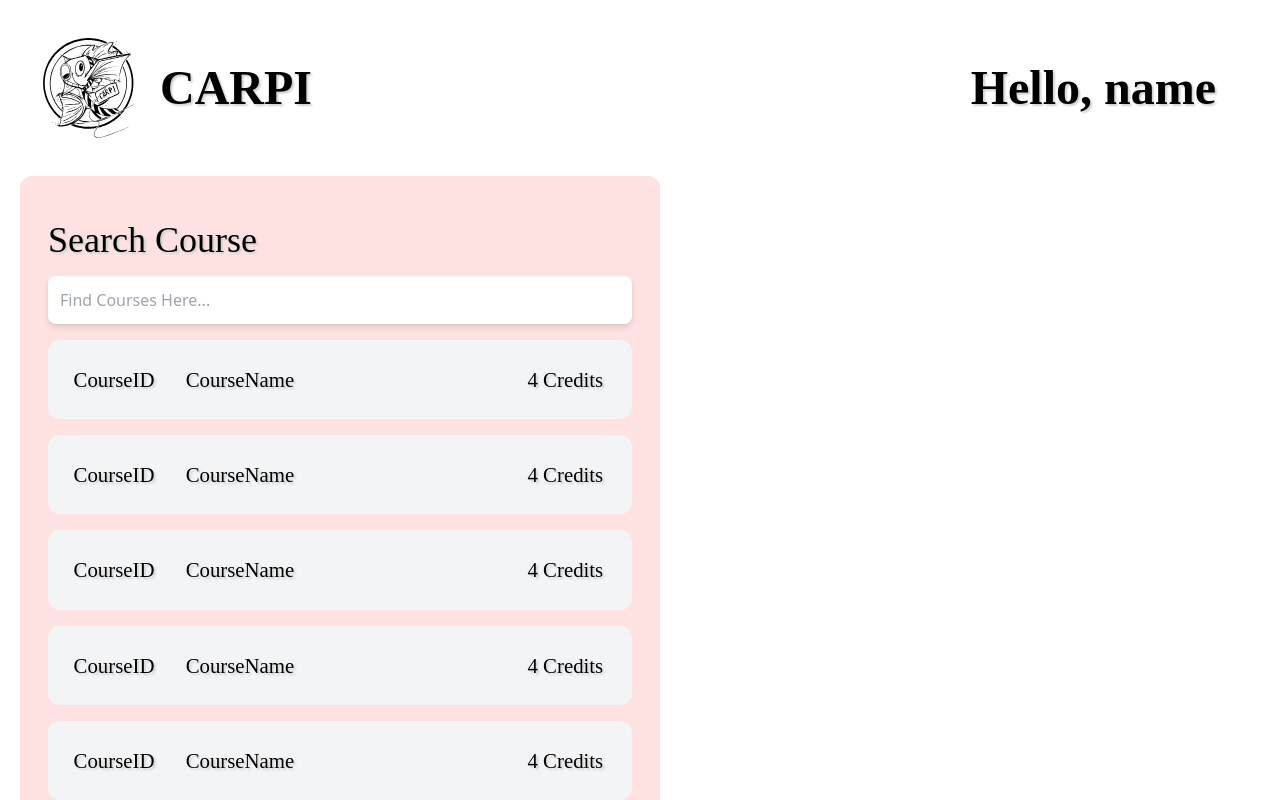
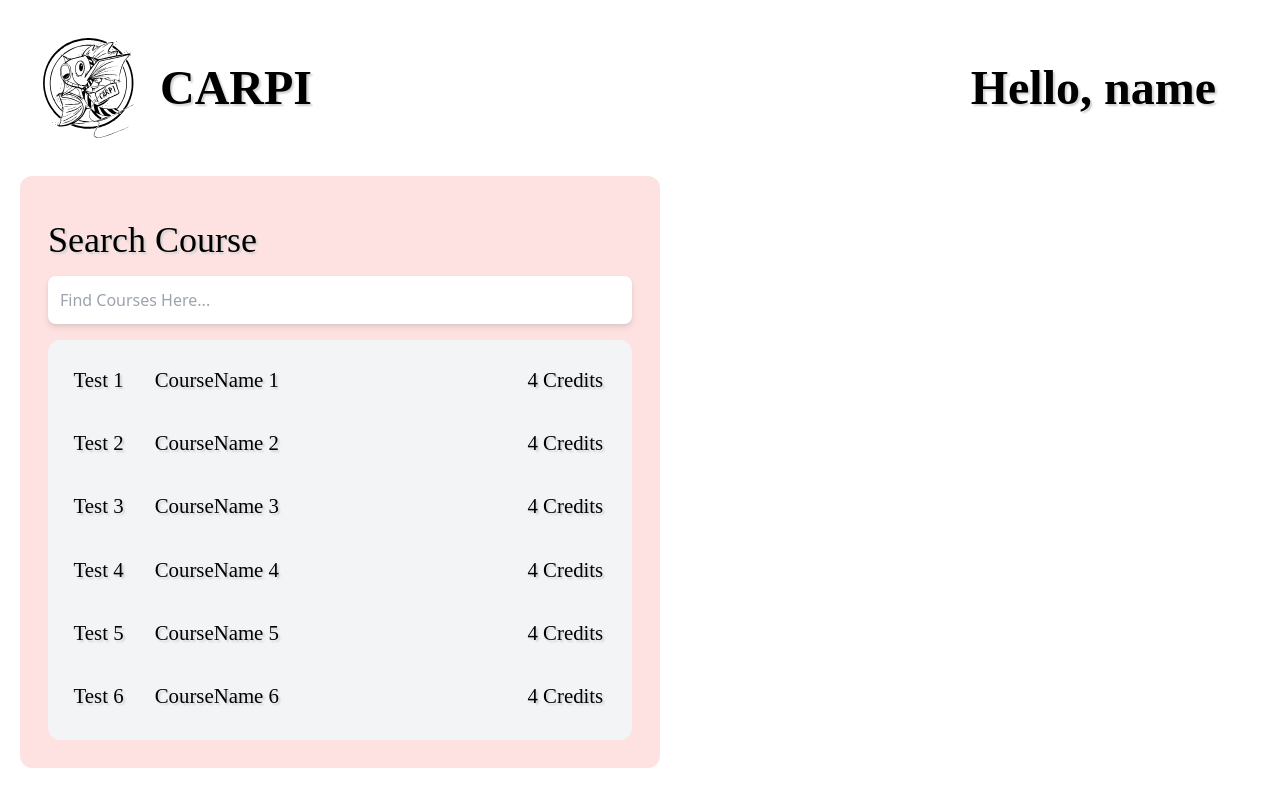
Before and after one commit to CARPI-Bot/CARPI-Site, a React (Create React App) app: page / in a window 1280 px wide. Both pictures are taken after a click on the picture 640 px from the left and 400 px from the top of the page. Built offline with nearby package versions, Linux system fonts and the light colour scheme; a web font is replaced by a local one.

Commit message:
Course Entires (with props)
The course search function now works with props, by adding courses in a now json-friendly format. Added a test mock database of 2000 entries (about how much RPI courses has)

```diff
--- a/src/components/Courses.jsx
+++ b/src/components/Courses.jsx
@@ -1,39 +1,56 @@
 import { useState } from 'react';
 
-const Courses = () => {
-  const [isOpen, setIsOpen] = useState(false);
+const Courses = ({ courses }) => {
+  const [openCourses, setOpenCourses] = useState(
+    Array(courses.length).fill(false),
+  );
 
-  const toggleDropdown = () => {
-    setIsOpen(!isOpen);
+  const toggleDropdown = (index) => {
+    setOpenCourses((prev) => {
+      const newOpenCourses = [...prev];
+      newOpenCourses[index] = !newOpenCourses[index];
+      return newOpenCourses;
+    });
   };
 
   return (
-    <div className="bg-gray-100 bg-contain p-2 mt-4 rounded-xl" style={styles.Container}>
-      <div className="Course" style={styles.Course} onClick={toggleDropdown}>
+    <div
+      className="bg-gray-100 bg-contain p-2 mt-4 rounded-xl"
+      style={styles.Container}
+    >
+      {courses.map((course, index) => (
+        <div key={course.id}>
+          <div
+            className="Course"
+            style={styles.Course}
+            onClick={() => toggleDropdown(index)}
+          >
             <div className="Names" style={styles.Names}>
               <h1 className="CourseID" style={styles.CourseID}>
-            CourseID
+                {course.id}
               </h1>
               <h1 className="CourseName" style={styles.CourseName}>
-            CourseName
+                {course.name}
               </h1>
             </div>
             <h1 className="CourseCredit" style={styles.CourseCredit}>
-          4 Credits
+              {course.credits} Credits
             </h1>
           </div>
-      {isOpen && (
+          {openCourses[index] && (
             <div className="CourseBlurb" style={styles.CourseBlurb}>
-          <p>This is a brief description of the course. It provides an overview of what the course is about and what students can expect to learn.</p>
+              <p>{course.description}</p>
             </div>
           )}
+        </div>
+      ))}
     </div>
   );
 };
 
 const styles = {
   Container: {
-    maxHeight: '400px', // Adjust the height as needed
+    maxHeight: '400px',
     overflowY: 'scroll',
   },
   Course: {
--- a/src/components/SearchCourse.jsx
+++ b/src/components/SearchCourse.jsx
@@ -1,4 +1,10 @@
 import Courses from '../components/Courses';
+const courseData = Array.from({ length: 2000 }, (_, index) => ({
+  id: `Test ${index + 1}`,
+  name: `CourseName ${index + 1}`,
+  credits: 4,
+  description: `This is a brief description of Course ${index + 1}.`,
+}));
 const SearchCourse = () => {
   return (
     <div className="bg-red-100 bg-contain w-6/12 p-7 ml-5 rounded-xl">
@@ -9,11 +15,7 @@ const SearchCourse = () => {
         placeholder="Find Courses Here..."
       />
       <div>
-        <Courses></Courses>
-        <Courses></Courses>
-        <Courses></Courses>
-        <Courses></Courses>
-        <Courses></Courses>
+        <Courses courses={courseData} />
       </div>
     </div>
   );
```
Lines whose indentation alone changed are shown as unchanged.
